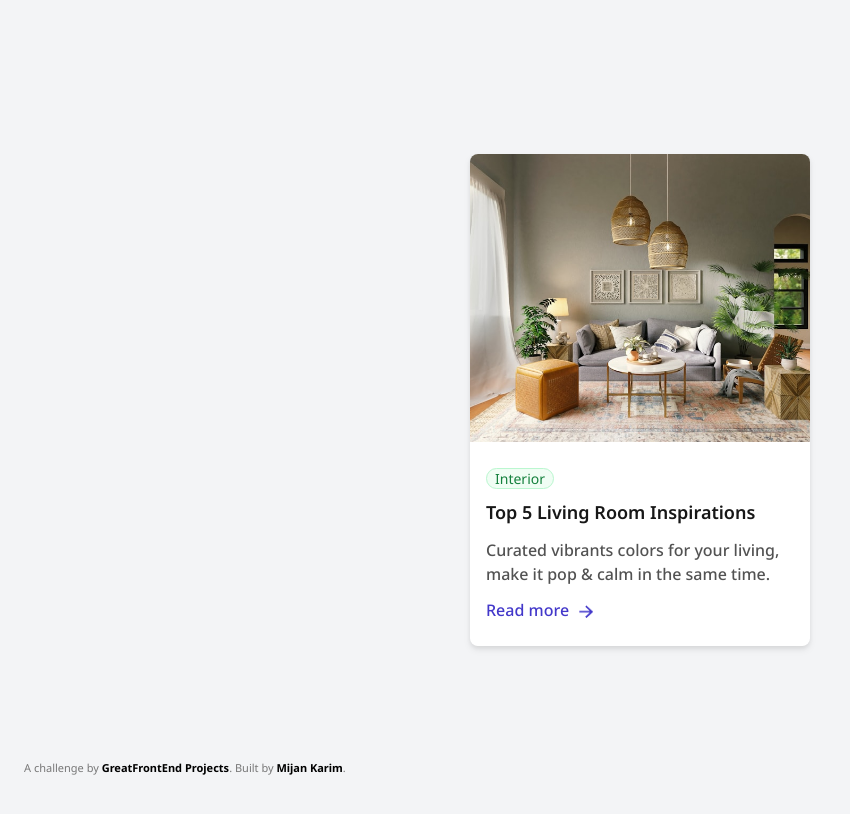
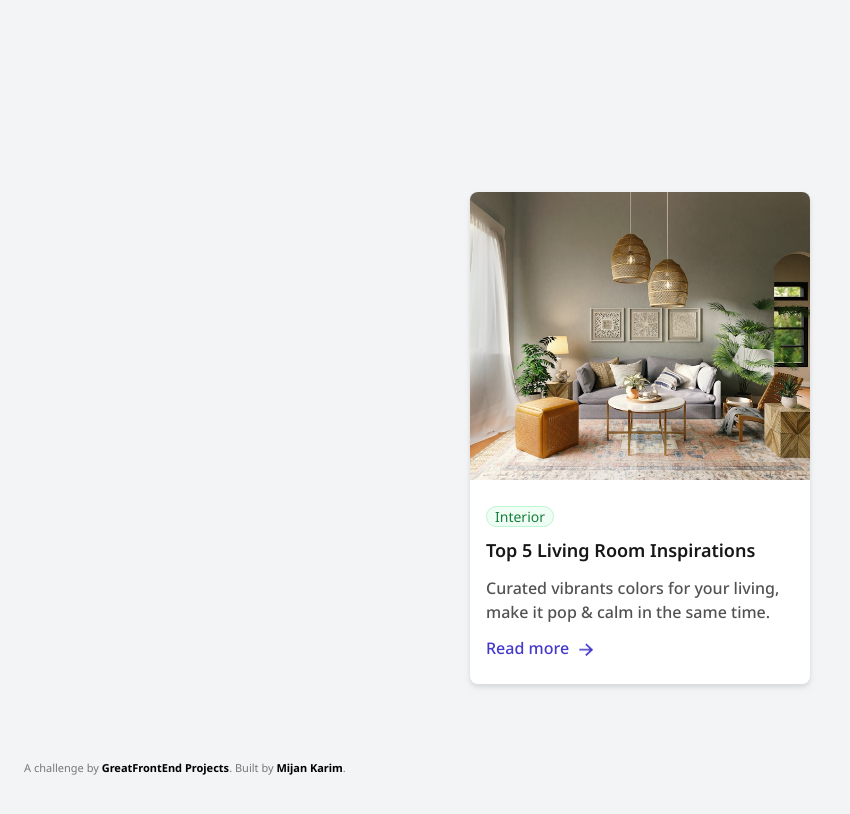
Before and after one commit to mijankarim/blog-card, a plain HTML site: page index.html in a window 1280 px wide. Shown: the whole page, without its empty margins (0-850 px from the left). Drawn offline with nearby package versions, Linux system fonts and the light colour scheme.

Commit message:
adjusted height

```diff
--- a/index.html
+++ b/index.html
@@ -16,8 +16,10 @@
 
     <link rel="icon" href="img/favicon.ico" sizes="any" />
   </head>
-  <body class="h-screen flex items-center bg-gray-100">
-    <div class="max-w-[340px] mx-auto rounded-lg bg-white drop-shadow-md">
+  <body class="bg-gray-100">
+    <div
+      class="max-w-[340px] mx-auto rounded-lg bg-white drop-shadow-md mt-40 md:mt-48"
+    >
       <img
         src="./img/spacejoy-YqFz7UMm8qE-unsplash.jpg"
         alt=""
```
